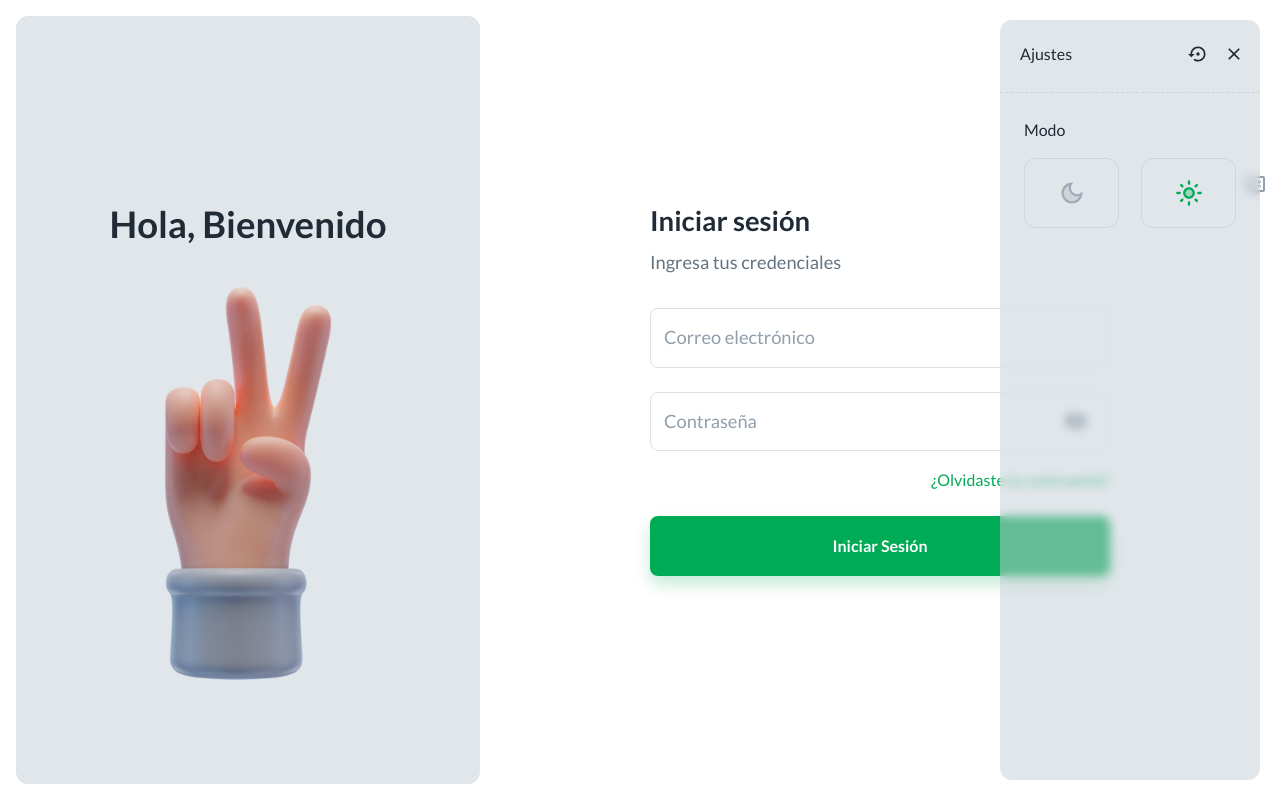
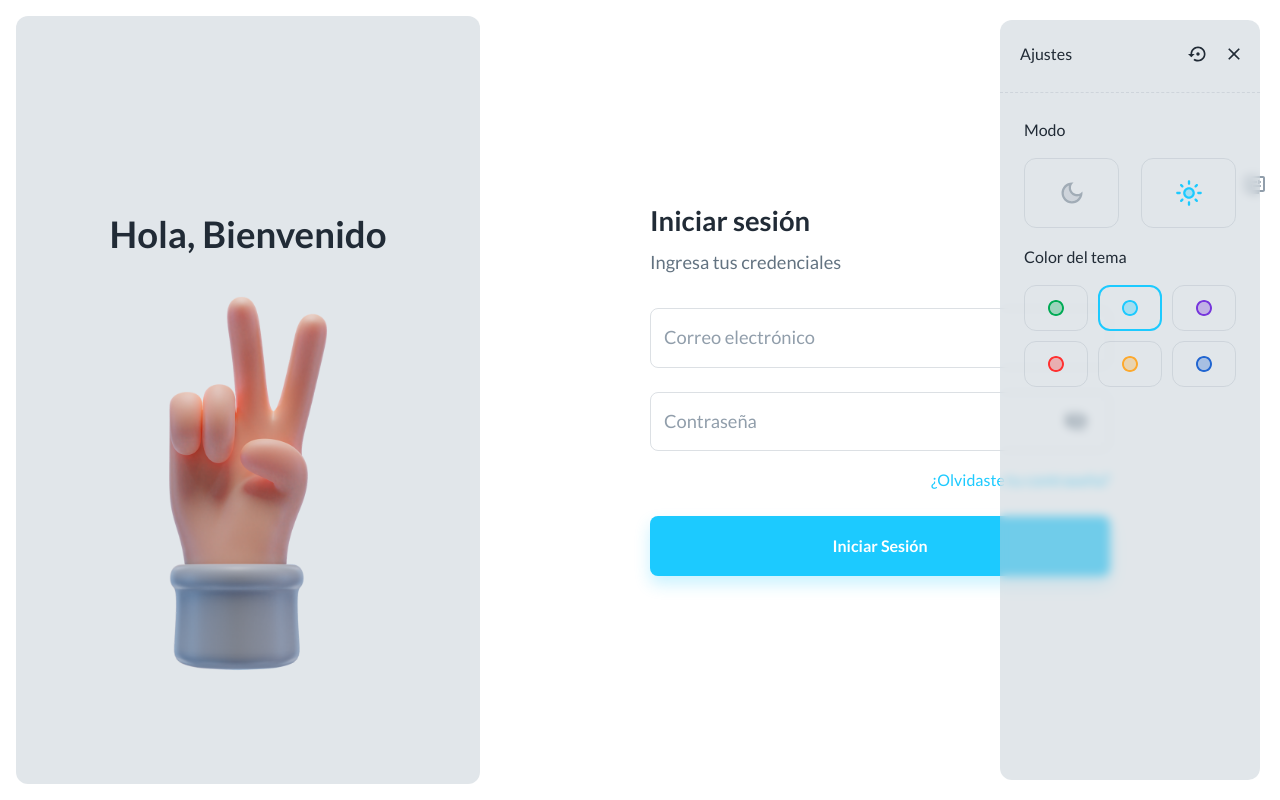
Before and after one commit to erikpz/dashboard, a React (Create React App) app: page /auth/sign-in in a window 1280 px wide. Both pictures are taken after a click on the button 1255 px from the left and 185 px from the top of the page. Built offline with nearby package versions, Linux system fonts and the light colour scheme.

Commit message:
Settings drawer done

```diff
--- a/src/components/AppContainer.tsx
+++ b/src/components/AppContainer.tsx
@@ -9,6 +9,7 @@ const RootStyle = styled(Box)(({ theme }) => ({
   minHeight: "100%",
   position: "relative",
 }));
+
 const ButtonStyle = styled(Button)(({ theme }) => ({
   position: "fixed",
   width: 50,
--- a/src/components/SettingsDrawer.tsx
+++ b/src/components/SettingsDrawer.tsx
@@ -12,8 +12,9 @@ import {
   Close,
   DarkModeTwoTone,
   LightModeTwoTone,
+  FiberManualRecordTwoTone,
 } from "@mui/icons-material";
-import { ColorModeContext } from "../theme/ThemeConfig";
+import { ThemeModeContext } from "../theme/ThemeConfig";
 import { useTheme } from "@emotion/react";
 
 interface SettingsDrawerProps {
@@ -60,16 +61,36 @@ const DrawerButton = styled(Button)(({ theme }: any) => ({
   alignItems: "center",
 }));
 
+const DrawerMiniButton = styled(Button)(({ theme }: any) => ({
+  width: 60,
+  height: 46,
+  border: `1px solid ${theme.palette.grey[500_24]}`,
+  borderRadius: "12px",
+  display: "flex",
+  justifyContent: "center",
+  alignItems: "center",
+}));
+
+const colorsTheme = [
+  { label: "green", hex: "#00AB55" },
+  { label: "lightblue", hex: "#1CCAFF" },
+  { label: "purple", hex: "#7635dc" },
+  { label: "red", hex: "#FF3030" },
+  { label: "orange", hex: "#fda92d" },
+  { label: "darkblue", hex: "#2065D1" },
+];
+
 export const SettingsDrawer: FC<SettingsDrawerProps> = (props) => {
   const { open, onClose } = props;
-  const { setColorMode } = useContext(ColorModeContext);
+  const { setThemeMode, color, setColorMode, resetTheme } =
+    useContext(ThemeModeContext);
   const theme: any = useTheme();
-  console.log(theme);
+  console.log(color);
   return (
     <DrawerStyles anchor="right" open={open} onClose={onClose} elevation={0}>
       <DrawerHeader>
         <Typography variant="body2">Ajustes</Typography>
-        <IconButton sx={{ ml: "auto" }}>
+        <IconButton sx={{ ml: "auto" }} onClick={resetTheme}>
           <SettingsBackupRestore
             sx={{ color: "text.primary" }}
             fontSize="small"
@@ -81,21 +102,40 @@ export const SettingsDrawer: FC<SettingsDrawerProps> = (props) => {
       </DrawerHeader>
       <DrawerBody>
         <Typography variant="body2">Modo</Typography>
-        <Box sx={{ display: "flex", justifyContent: "space-between", mt: 2 }}>
-          <DrawerButton onClick={() => setColorMode("dark")}>
+        <Box sx={{ display: "flex", justifyContent: "space-between", my: 2 }}>
+          <DrawerButton onClick={() => setThemeMode("dark")}>
             <DarkModeTwoTone
               sx={{ width: "28px", height: "28px" }}
               fontSize="medium"
               color={theme.palette.mode === "dark" ? "primary" : "disabled"}
             />
           </DrawerButton>
-          <DrawerButton onClick={() => setColorMode("light")}>
+          <DrawerButton onClick={() => setThemeMode("light")}>
             <LightModeTwoTone
               sx={{ width: "28px", height: "28px" }}
               color={theme.palette.mode === "light" ? "primary" : "disabled"}
             />
           </DrawerButton>
         </Box>
+        <Typography variant="body2" sx={{ mb: 2 }}>
+          Color del tema
+        </Typography>
+        <Box sx={{ display: "flex", gap: "10px", flexWrap: "wrap" }}>
+          {colorsTheme.map((col: any) => (
+            <DrawerMiniButton
+              onClick={() => setColorMode(col.label)}
+              key={col.label}
+              sx={{
+                border:
+                  col.label === color
+                    ? `2px solid ${theme.palette.primary.main}`
+                    : undefined,
+              }}
+            >
+              <FiberManualRecordTwoTone sx={{ color: col.hex }} />
+            </DrawerMiniButton>
+          ))}
+        </Box>
       </DrawerBody>
     </DrawerStyles>
   );
--- a/src/pages/auth/AuthLayout.tsx
+++ b/src/pages/auth/AuthLayout.tsx
@@ -32,7 +32,7 @@ export const AuthLayout = () => {
           <img
             alt="bienvenido"
             src="/static/illustrations/illustration_login.png"
-            style={{ maxWidth: 400, margin: "0 auto" }}
+            style={{ maxWidth: 380, margin: "0 auto" }}
           />
         </ImageContainer>
       </Hidden>
--- a/src/theme/ThemeConfig.tsx
+++ b/src/theme/ThemeConfig.tsx
@@ -7,10 +7,10 @@ import {
   StyledEngineProvider,
 } from "@mui/material";
 import { GlobalStyles } from "./GlobalStyles";
-import { lightPalette, darkPalette } from "./palette";
+import { createPalette } from "./palette";
 import { typography } from "./typography";
 import shape from "./shape";
-import shadows, { customShadows } from "./shadows";
+import { createCustomShadows, createShadows } from "./shadows";
 import { componentsOverride } from "./overrides";
 
 declare module "@mui/material/styles" {
@@ -48,50 +48,79 @@ declare module "@mui/material/styles/createPalette" {
   }
 }
 
-interface IColorModeContext {
-  toggleColorMode: () => void;
-  setColorMode: (mode: PaletteMode) => void;
+export type TypeColorMode =
+  | "green"
+  | "purple"
+  | "lightblue"
+  | "darkblue"
+  | "orange"
+  | "red";
+
+interface IThemeModeContext {
+  color: TypeColorMode;
+  toggleThemeMode: () => void;
+  setThemeMode: (mode: PaletteMode) => void;
+  setColorMode: (color: TypeColorMode) => void;
+  resetTheme: () => void;
 }
 interface IThemeConfig {
   children: React.ReactNode;
 }
 
-export const ColorModeContext = createContext<IColorModeContext>({
-  toggleColorMode: () => {},
+export const ThemeModeContext = createContext<IThemeModeContext>({
+  color: "lightblue",
+  toggleThemeMode: () => {},
+  setThemeMode: () => {},
   setColorMode: () => {},
+  resetTheme: () => {},
 });
 
 export const ThemeConfig: FC<IThemeConfig> = ({ children }) => {
   const [mode, setmode] = useState<PaletteMode>("light");
+  const [color, setcolor] = useState<TypeColorMode>("lightblue");
 
-  const toggleColorMode = useMemo(
+  const toggleThemeMode = useMemo(
     () => () => {
       setmode((prevMode) => (prevMode === "light" ? "dark" : "light"));
     },
     []
   );
 
-  const setColorMode = useMemo(
+  const setThemeMode = useMemo(
     () => (mode: PaletteMode) => {
       setmode(mode);
     },
     []
   );
 
+  const setColorMode = useMemo(
+    () => (color: TypeColorMode) => {
+      setcolor(color);
+    },
+    []
+  );
+
+  const resetTheme = useMemo(
+    () => () => {
+      setcolor("lightblue");
+      setmode("light");
+    },
+    []
+  );
+
   const themeOptions = useMemo(
     () => ({
-      palette: {
-        ...(mode === "light" ? lightPalette : darkPalette),
-      },
+      palette: createPalette(color, mode),
       typography,
       shape,
-      shadows,
-      customShadows,
+      customShadows: {},
     }),
-    [mode]
+    [mode, color]
   );
 
-  const theme = createTheme(themeOptions);
+  const theme: any = createTheme(themeOptions);
+  theme.shadows = createShadows(theme);
+  theme.customShadows = createCustomShadows(theme);
   theme.components = componentsOverride(theme);
 
   useEffect(() => {
@@ -108,13 +137,21 @@ export const ThemeConfig: FC<IThemeConfig> = ({ children }) => {
 
   return (
     <StyledEngineProvider injectFirst>
-      <ColorModeContext.Provider value={{ toggleColorMode, setColorMode }}>
+      <ThemeModeContext.Provider
+        value={{
+          toggleThemeMode,
+          setThemeMode,
+          setColorMode,
+          color,
+          resetTheme,
+        }}
+      >
         <ThemeProvider theme={theme}>
           <GlobalStyles />
           <CssBaseline />
           {children}
         </ThemeProvider>
-      </ColorModeContext.Provider>
+      </ThemeModeContext.Provider>
     </StyledEngineProvider>
   );
 };
--- a/src/theme/palette.ts
+++ b/src/theme/palette.ts
@@ -1,7 +1,62 @@
 import { alpha, PaletteMode } from "@mui/material";
+import { TypeColorMode } from "./ThemeConfig";
 
 const createGradient = (color1: string, color2: string) => {
   return `linear-gradient(to bottom, ${color1}, ${color2})`;
+};
+
+const PRIMARY_GREEN = {
+  lighter: "#C8FACD",
+  light: "#5BE584",
+  main: "#00AB55",
+  dark: "#007B55",
+  darker: "#005249",
+  contrastText: "#fff",
+};
+
+const PRIMARY_LIGHTBLUE = {
+  lighter: "#D1FFFC",
+  light: "#76F2FF",
+  main: "#1CCAFF",
+  dark: "#0E77B7",
+  darker: "#053D7A",
+  contrastText: "#fff",
+};
+
+const PRIMARY_DARKBLUE = {
+  lighter: "#D1E9FC",
+  light: "#76B0F1",
+  main: "#1CCAFF",
+  dark: "#2065D1",
+  darker: "#061B64",
+  contrastText: "#fff",
+};
+
+const PRIMARY_PURPLE = {
+  lighter: "#EBD6FD",
+  light: "#B985F4",
+  main: "#7635dc",
+  dark: "#431A9E",
+  darker: "#200A69",
+  contrastText: "#fff",
+};
+
+const PRIMARY_RED = {
+  lighter: "#FFE3D5",
+  light: "#FFC1AC",
+  main: "#FF3030",
+  dark: "#B71833",
+  darker: "#7A0930",
+  contrastText: "#fff",
+};
+
+const PRIMARY_ORANGE = {
+  lighter: "#FEF4D4",
+  light: "#FED680",
+  main: "#fda92d",
+  dark: "#B66816",
+  darker: "#793908",
+  contrastText: "#fff",
 };
 
 const GREY = {
@@ -27,14 +82,6 @@ const GREY = {
   800_80: alpha("#212B36", 0.8),
 };
 
-const PRIMARY = {
-  lighter: "#C8FACD",
-  light: "#5BE584",
-  main: "#00AB55",
-  dark: "#007B55",
-  darker: "#005249",
-  contrastText: "#fff",
-};
 const SECONDARY = {
   lighter: "#D6E4FF",
   light: "#84A9FF",
@@ -43,6 +90,7 @@ const SECONDARY = {
   darker: "#091A7A",
   contrastText: "#fff",
 };
+
 const INFO = {
   lighter: "#D0F2FF",
   light: "#74CAFF",
@@ -51,6 +99,7 @@ const INFO = {
   darker: "#04297A",
   contrastText: "#fff",
 };
+
 const SUCCESS = {
   lighter: "#E9FCD4",
   light: "#AAF27F",
@@ -59,6 +108,7 @@ const SUCCESS = {
   darker: "#08660D",
   contrastText: GREY[800],
 };
+
 const WARNING = {
   lighter: "#FFF7CD",
   light: "#FFE16A",
@@ -67,6 +117,7 @@ const WARNING = {
   darker: "#7A4F01",
   contrastText: GREY[800],
 };
+
 const ERROR = {
   lighter: "#FFE7D9",
   light: "#FFA48D",
@@ -77,7 +128,6 @@ const ERROR = {
 };
 
 const GRADIENTS = {
-  primary: createGradient(PRIMARY.light, PRIMARY.main),
   info: createGradient(INFO.light, INFO.main),
   success: createGradient(SUCCESS.light, SUCCESS.main),
   warning: createGradient(WARNING.light, WARNING.main),
@@ -85,19 +135,16 @@ const GRADIENTS = {
 };
 
 export const paletteBase = {
-  primary: { ...PRIMARY },
   secondary: { ...SECONDARY },
   info: { ...INFO },
   success: { ...SUCCESS },
   warning: { ...WARNING },
   error: { ...ERROR },
   grey: GREY,
-  gradients: { ...GRADIENTS },
   divider: GREY[500_24],
 };
 
 export const lightPalette = {
-  ...paletteBase,
   mode: "light" as PaletteMode,
   common: { black: "#000", white: "#fff" },
   text: { primary: GREY[800], secondary: GREY[600], disabled: GREY[500] },
@@ -115,7 +162,6 @@ export const lightPalette = {
 };
 
 export const darkPalette = {
-  ...paletteBase,
   mode: "dark" as PaletteMode,
   common: { black: "#000", white: "#fff" },
   text: { primary: "#fff", secondary: GREY[500], disabled: GREY[600] },
@@ -131,3 +177,35 @@ export const darkPalette = {
     disabledOpacity: 0.48,
   },
 };
+
+const createPrimaryColors = (color: TypeColorMode) => {
+  switch (color) {
+    case "green":
+      return PRIMARY_GREEN;
+    case "lightblue":
+      return PRIMARY_LIGHTBLUE;
+    case "orange":
+      return PRIMARY_ORANGE;
+    case "purple":
+      return PRIMARY_PURPLE;
+    case "darkblue":
+      return PRIMARY_DARKBLUE;
+    case "red":
+      return PRIMARY_RED;
+    default:
+      return PRIMARY_LIGHTBLUE;
+  }
+};
+
+export const createPalette = (color: TypeColorMode, themeMode: PaletteMode) => {
+  const primary = createPrimaryColors(color);
+  return {
+    primary,
+    ...paletteBase,
+    ...(themeMode === "light" ? lightPalette : darkPalette),
+    gradients: {
+      primary: createGradient(primary.light, primary.main),
+      ...GRADIENTS,
+    },
+  };
+};
--- a/src/theme/shadows.ts
+++ b/src/theme/shadows.ts
@@ -1,10 +1,11 @@
 import { alpha } from "@mui/material/styles";
 import { Shadows } from "@mui/material/styles/shadows";
-import { paletteBase as palette } from "./palette";
 
-const MODE = palette.grey[500];
-
-const createShadow = (color: string): Shadows => {
+export const createShadows = (theme: any): Shadows => {
+  const color =
+    theme.palette.mode === "light"
+      ? theme.palette.grey[500]
+      : theme.palette.grey[800];
   const transparent1 = alpha(color, 0.2);
   const transparent2 = alpha(color, 0.14);
   const transparent3 = alpha(color, 0.12);
@@ -37,8 +38,14 @@ const createShadow = (color: string): Shadows => {
   ];
 };
 
-const createCustomShadow = (color: string) => {
-  const transparent = alpha(color, 0.24);
+export const createCustomShadows = (theme: any) => {
+  const transparent = alpha(
+    theme.palette.mode === "light"
+      ? theme.palette.grey[500]
+      : theme.palette.grey[800],
+    0.24
+  );
+  const palette = theme.palette;
 
   return {
     z1: `0 1px 2px 0 ${transparent}`,
@@ -53,11 +60,5 @@ const createCustomShadow = (color: string) => {
     success: `0 8px 16px 0 ${alpha(palette.success.main, 0.24)}`,
     warning: `0 8px 16px 0 ${alpha(palette.warning.main, 0.24)}`,
     error: `0 8px 16px 0 ${alpha(palette.error.main, 0.24)}`,
-  };
+  } as any;
 };
-
-export const customShadows = createCustomShadow(MODE);
-
-const shadows = createShadow(MODE);
-
-export default shadows;
```
